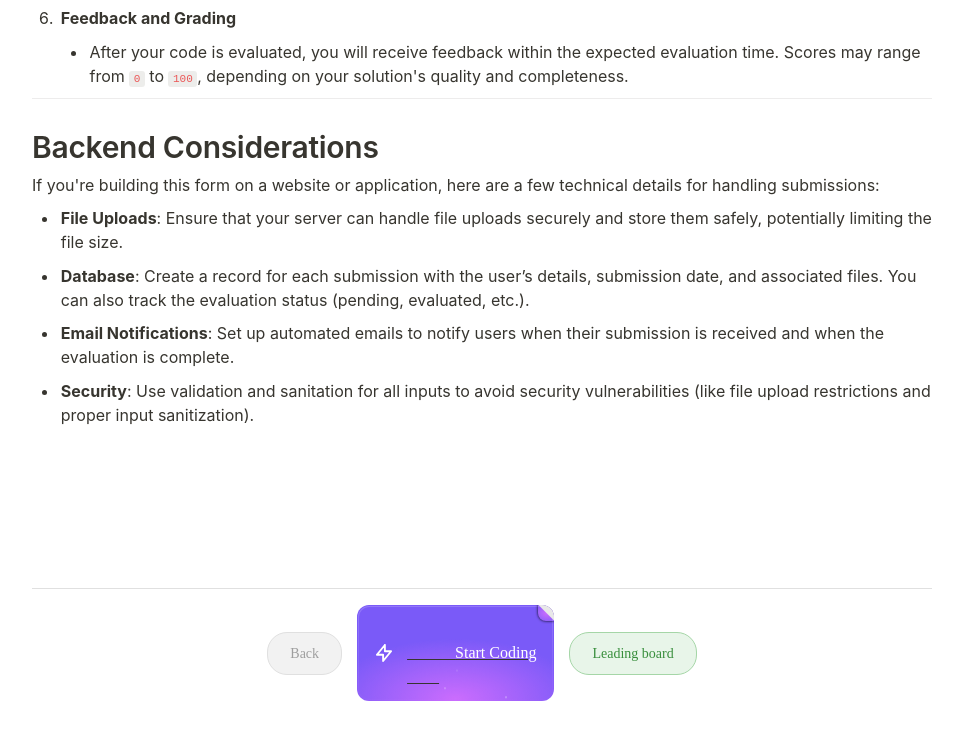
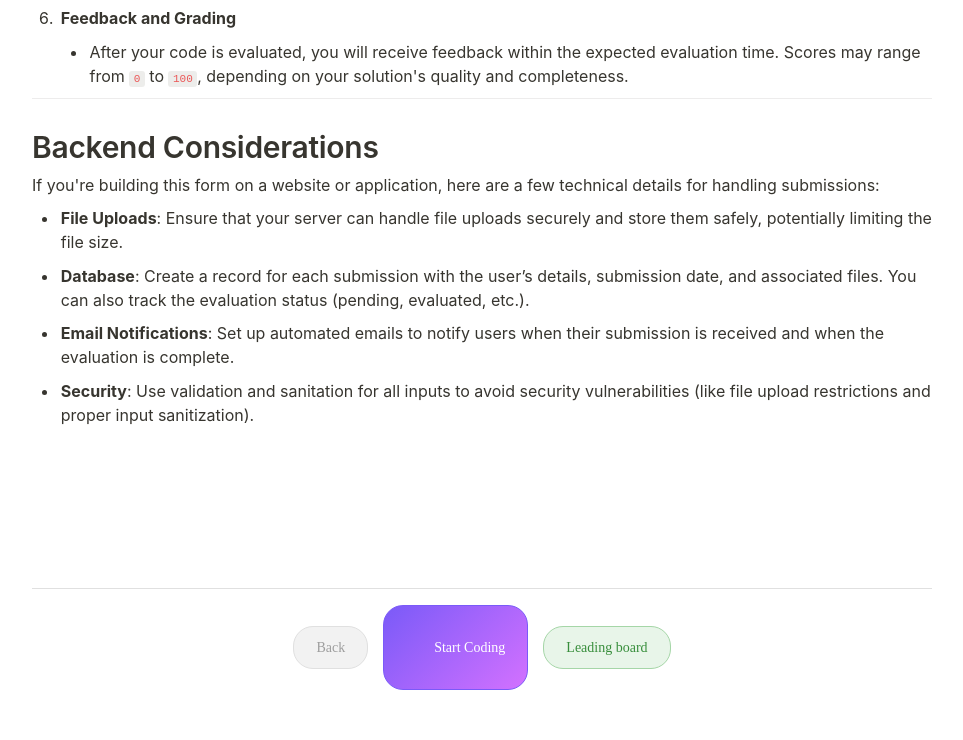
Before and after one commit to Mahesh-ch06/CodeCafe, a plain HTML site: page submit.html in a window 1280 px wide. Shown: the part 696-1436 px from the top of the page, without its empty margins (158-1121 px from the left). Drawn offline with Linux system fonts and the light colour scheme.

Commit message:
Update submit.html

```diff
--- a/submit.html
+++ b/submit.html
@@ -688,26 +688,8 @@
 <!-- Navigation Section -->
 <div class="navigation">
     <a href="step1.html" class="nav-button previous">Back</a>
-    <a href="https://silly-log-dba.notion.site/13c12ec9fb8380eeb50cd5f4e3a6f66d?pvs=105" class="button next">
-        <span class="fold"></span>
-        <div class="points_wrapper">
-            <i class="point"></i>
-            <i class="point"></i>
-            <i class="point"></i>
-            <i class="point"></i>
-            <i class="point"></i>
-            <i class="point"></i>
-            <i class="point"></i>
-            <i class="point"></i>
-            <i class="point"></i>
-            <i class="point"></i>
-        </div>
-        <span class="inner">
-            <svg class="icon" fill="none" stroke="currentColor" viewBox="0 0 24 24" xmlns="http://www.w3.org/2000/svg" stroke-linecap="round" stroke-linejoin="round" stroke-width="2.5">
-                <polyline points="13.18 1.37 13.18 9.64 21.45 9.64 10.82 22.63 10.82 14.36 2.55 14.36 13.18 1.37"></polyline>
-            </svg>
-            Start Coding
-        </span>
+    <a href="https://silly-log-dba.notion.site/13c12ec9fb8380eeb50cd5f4e3a6f66d?pvs=105" class="nav-button coding-button">
+        Start Coding
     </a>
     <a href="Leading.html" class="nav-button submit">Leading board</a>
 </div>
@@ -768,126 +750,45 @@
     box-shadow: 0 0 0 3px rgba(66, 133, 244, 0.5);
 }
 
-/* Start Coding Button Styles (From Provided CSS) */
-.button {
-    --h-button: 48px;
-    --w-button: 102px;
-    --round: 0.75rem;
-    cursor: pointer;
+/* Start Coding Button */
+.nav-button.coding-button {
+    background: linear-gradient(135deg, #7a5af8, #d371ff);
+    color: white;
     position: relative;
-    display: inline-flex;
-    align-items: center;
-    justify-content: center;
     overflow: hidden;
-    transition: all 0.25s ease;
-    background: radial-gradient(65.28% 65.28% at 50% 100%, rgba(223, 113, 255, 0.8) 0%, rgba(223, 113, 255, 0) 100%), linear-gradient(0deg, #7a5af8, #7a5af8);
-    border-radius: var(--round);
-    border: none;
-    outline: none;
-    padding: 12px 18px;
+    padding: 10px 22px; /* Matches size of other buttons */
+    font-size: 14px;
+    font-weight: 500;
+    text-align: center;
+    border: 1px solid #7a5af8;
+    border-radius: 20px;
+    transition: all 0.3s ease;
 }
-.button::before,
-.button::after {
-    content: "";
-    position: absolute;
-    inset: var(--space);
-    transition: all 0.5s ease-in-out;
-    border-radius: calc(var(--round) - var(--space));
-    z-index: 0;
+
+.nav-button.coding-button:hover {
+    background: linear-gradient(135deg, #a66df8, #df85ff);
+    box-shadow: 0 4px 8px rgba(122, 90, 248, 0.3);
+    transform: translateY(-2px);
 }
-.button::before {
-    --space: 1px;
-    background: linear-gradient(177.95deg, rgba(255, 255, 255, 0.19) 0%, rgba(255, 255, 255, 0) 100%);
+
+.nav-button.coding-button:active {
+    background: linear-gradient(135deg, #6841d9, #b956d9);
+    transform: translateY(1px);
 }
-.button::after {
-    --space: 2px;
-    background: radial-gradient(65.28% 65.28% at 50% 100%, rgba(223, 113, 255, 0.8) 0%, rgba(223, 113, 255, 0) 100%), linear-gradient(0deg, #7a5af8, #7a5af8);
-}
-.button:active {
-    transform: scale(0.95);
-}
-.fold {
-    z-index: 1;
-    position: absolute;
-    top: 0;
-    right: 0;
-    height: 1rem;
-    width: 1rem;
-    display: inline-block;
-    transition: all 0.5s ease-in-out;
-    background: radial-gradient(100% 75% at 55%, rgba(223, 113, 255, 0.8) 0%, rgba(223, 113, 255, 0) 100%);
-    box-shadow: 0 0 3px black;
-    border-bottom-left-radius: 0.5rem;
-    border-top-right-radius: var(--round);
-}
-.fold::after {
+
+.nav-button.coding-button::after {
     content: "";
     position: absolute;
     top: 0;
-    right: 0;
-    width: 150%;
-    height: 150%;
-    transform: rotate(45deg) translateX(0%) translateY(-18px);
-    background-color: #e8e8e8;
-    pointer-events: none;
-}
-.button:hover .fold {
-    margin-top: -1rem;
-    margin-right: -1rem;
-}
-.points_wrapper {
-    overflow: hidden;
+    left: 0;
     width: 100%;
     height: 100%;
-    pointer-events: none;
-    position: absolute;
-    z-index: 1;
+    background: radial-gradient(circle, rgba(255, 255, 255, 0.2) 10%, transparent 70%);
+    opacity: 0;
+    transition: opacity 0.3s ease;
 }
-.points_wrapper .point {
-    bottom: -10px;
-    position: absolute;
-    animation: floating-points infinite ease-in-out;
-    pointer-events: none;
-    width: 2px;
-    height: 2px;
-    background-color: #fff;
-    border-radius: 9999px;
+
+.nav-button.coding-button:hover::after {
+    opacity: 1;
 }
-@keyframes floating-points {
-    0% {
-        transform: translateY(0);
-    }
-    85% {
-        opacity: 0;
-    }
-    100% {
-        transform: translateY(-55px);
-        opacity: 0;
-    }
-}
-.points_wrapper .point:nth-child(1) { left: 10%; opacity: 1; animation-duration: 2.35s; animation-delay: 0.2s; }
-.points_wrapper .point:nth-child(2) { left: 30%; opacity: 0.7; animation-duration: 2.5s; animation-delay: 0.5s; }
-.points_wrapper .point:nth-child(3) { left: 25%; opacity: 0.8; animation-duration: 2.2s; animation-delay: 0.1s; }
-.points_wrapper .point:nth-child(4) { left: 44%; opacity: 0.6; animation-duration: 2.05s; }
-.points_wrapper .point:nth-child(5) { left: 50%; opacity: 1; animation-duration: 1.9s; }
-.points_wrapper .point:nth-child(6) { left: 75%; opacity: 0.5; animation-duration: 1.5s; animation-delay: 1.5s; }
-.points_wrapper .point:nth-child(7) { left: 88%; opacity: 0.9; animation-duration: 2.2s; animation-delay: 0.2s; }
-.points_wrapper .point:nth-child(8) { left: 58%; opacity: 0.8; animation-duration: 2.25s; animation-delay: 0.2s; }
-.points_wrapper .point:nth-child(9) { left: 98%; opacity: 0.6; animation-duration: 2.6s; animation-delay: 0.1s; }
-.points_wrapper .point:nth-child(10) { left: 65%; opacity: 1; animation-duration: 2.5s; animation-delay: 0.2s; }
-.inner {
-    z-index: 2;
-    gap: 6px;
-    position: relative;
-    width: 100%;
-    color: white;
-    display: inline-flex;
-    align-items: center;
-    justify-content: center;
-    font-size: 16px;
-    font-weight: 500;
-    line-height: 1.5;
-    transition: color 0.2s ease-in-out;
-}
-.inner svg.icon { width: 18px; height: 18px; }
 </style>
```
